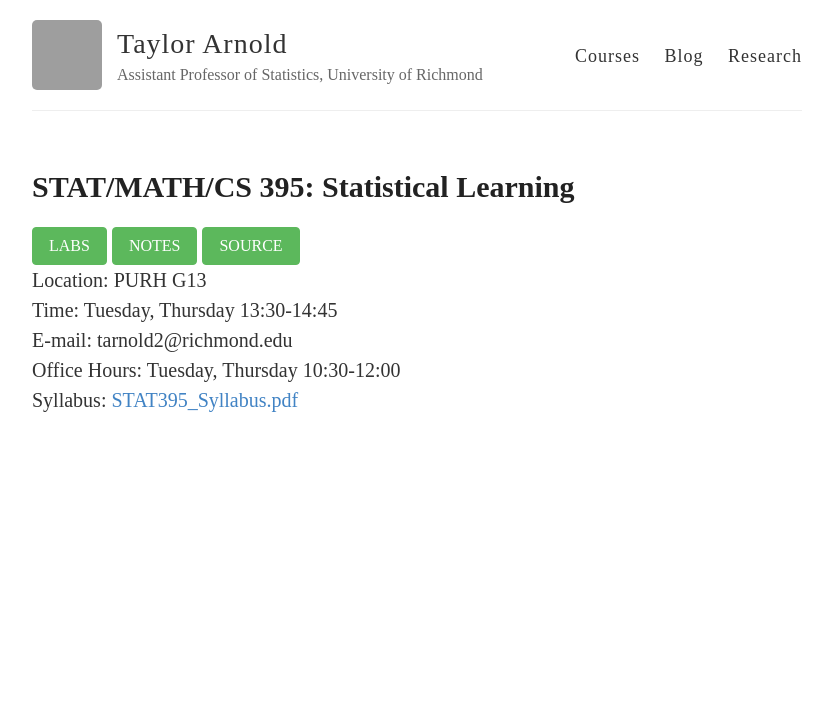
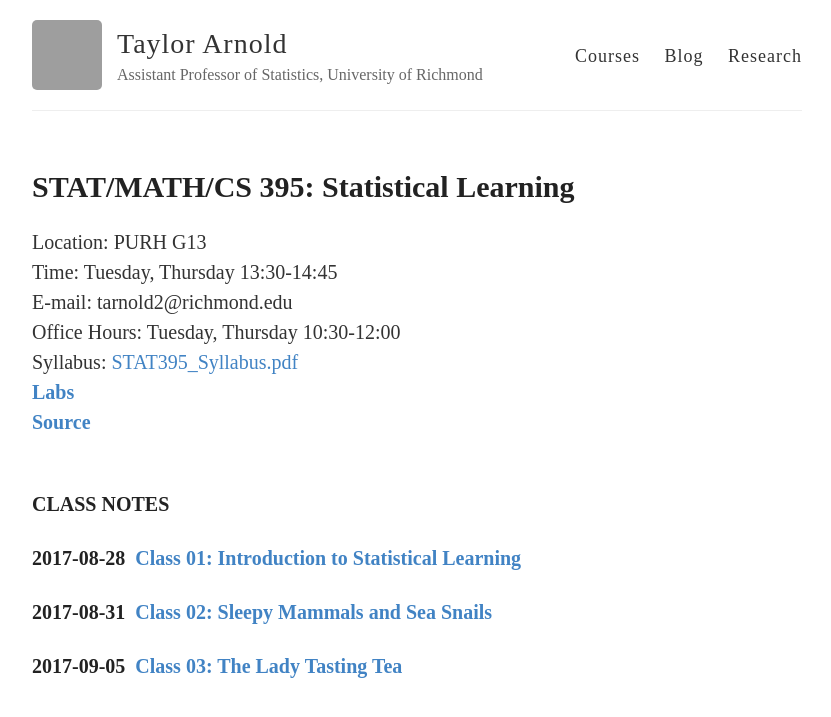
Before and after one commit to statsmaths/stat395, a Jekyll site: the page built from index.html, in a window 1280 px wide. Shown: the top 717 px of the page, without its empty margins (223-1054 px from the left). Built offline with Jekyll 4.4.1, drawn with Linux system fonts in a browser that asks for light colours; grey boxes are pictures that could not be loaded.

Commit message:
update website

```diff
--- a/_posts/2017-09-07-class04.Rmd
+++ b/_posts/2017-09-07-class04.Rmd
@@ -208,12 +208,12 @@ $$
 Of course, one way to solve this equation would be to set both derivatives
 equal to zero. The ability to do this is a privilege of the OLS model and
 will not generalize to other models. Instead, lets use the gradient and
-partial derivaties to iteratively solve the equation. There are two basic
+partial derivatives to iteratively solve the equation. There are two basic
 techniques for doing this, both useful in different situations.
 
 ## Coordinate descent
 
-The idea of Coordiante descent is to cycle through the variables,
+The idea of Coordinate descent is to cycle through the variables,
 optimizing our function univariately one variable at a time. Doing
 this many times seems like a reasonable approach to minimizing the
 function.
--- a/index.html
+++ b/index.html
@@ -4,9 +4,6 @@ layout: default
 
 <div>
 <h1>STAT/MATH/CS 395: Statistical Learning</h1>
-<a href="labs/" type="button" class="btn btn-success">LABS</a>
-<a href="notes/"  type="button" class="btn btn-success">NOTES</a>
-<a href="source/"  type="button" class="btn btn-success">SOURCE</a>
 </div>
 
 <div class="posts">
@@ -15,5 +12,14 @@ Time: Tuesday, Thursday 13:30-14:45<br>
 E-mail: tarnold2@richmond.edu<br>
 Office Hours: Tuesday, Thursday 10:30-12:00 <br>
 Syllabus: <a href="assets/syllabus/STAT395_Syllabus.pdf">STAT395_Syllabus.pdf</a> <br>
+<b><a href="labs/">Labs</a></b><br>
+<b><a href="source/">Source</a></b><br>
+</div>
 
+<div class="posts">
+  <br>
+  <h3>CLASS NOTES</h3>
+{% for post in site.posts reversed %}
+    <h3><strong>{{ post.date | date: "%Y-%m-%d" }}</strong>&nbsp;&nbsp;<a href="{{ site.baseurl }}{{ post.url }}">{{ post.title }}</a></h3>
+{% endfor %}
 </div>
--- a/labs.html
+++ b/labs.html
@@ -4,12 +4,11 @@ layout: default
 
 <div>
 <h1>STAT/MATH/CS 395: Statistical Learning</h1>
-<a href="../labs/" type="button" class="btn btn-success">LABS</a>
-<a href="../notes/"  type="button" class="btn btn-success">NOTES</a>
-<a href="../source/"  type="button" class="btn btn-success">SOURCE</a> <br>
 </div>
 
 <div>
+  <br>
+  <h3>LABS</h3>
   <ul>
     <li><a href="https://raw.githubusercontent.com/statsmaths/stat395/master/assets/labs/lab01.Rmd">lab01.Rmd</a></li>
     <li><a href="https://raw.githubusercontent.com/statsmaths/stat395/master/assets/labs/lab02.Rmd">lab02.Rmd</a></li>
--- a/source.html
+++ b/source.html
@@ -4,12 +4,11 @@ layout: default
 
 <div>
 <h1>STAT/MATH/CS 395: Statistical Learning</h1>
-<a href="../labs/" type="button" class="btn btn-success">LABS</a>
-<a href="../notes/"  type="button" class="btn btn-success">NOTES</a>
-<a href="../source/"  type="button" class="btn btn-success">SOURCE</a> <br>
 </div>
 
 <div>
+  <br>
+  <h3>CLASS NOTES SOURCE CODE</h3>
   <ul>
     <li><a href="https://raw.githubusercontent.com/statsmaths/stat395/master/_posts/2017-08-28-class01.Rmd">class01.Rmd</a></li>
     <li><a href="https://raw.githubusercontent.com/statsmaths/stat395/master/_posts/2017-08-31-class02.Rmd">class02.Rmd</a></li>
```
Also changed, not shown: notes.html (deleted, +0 -18 lines).
